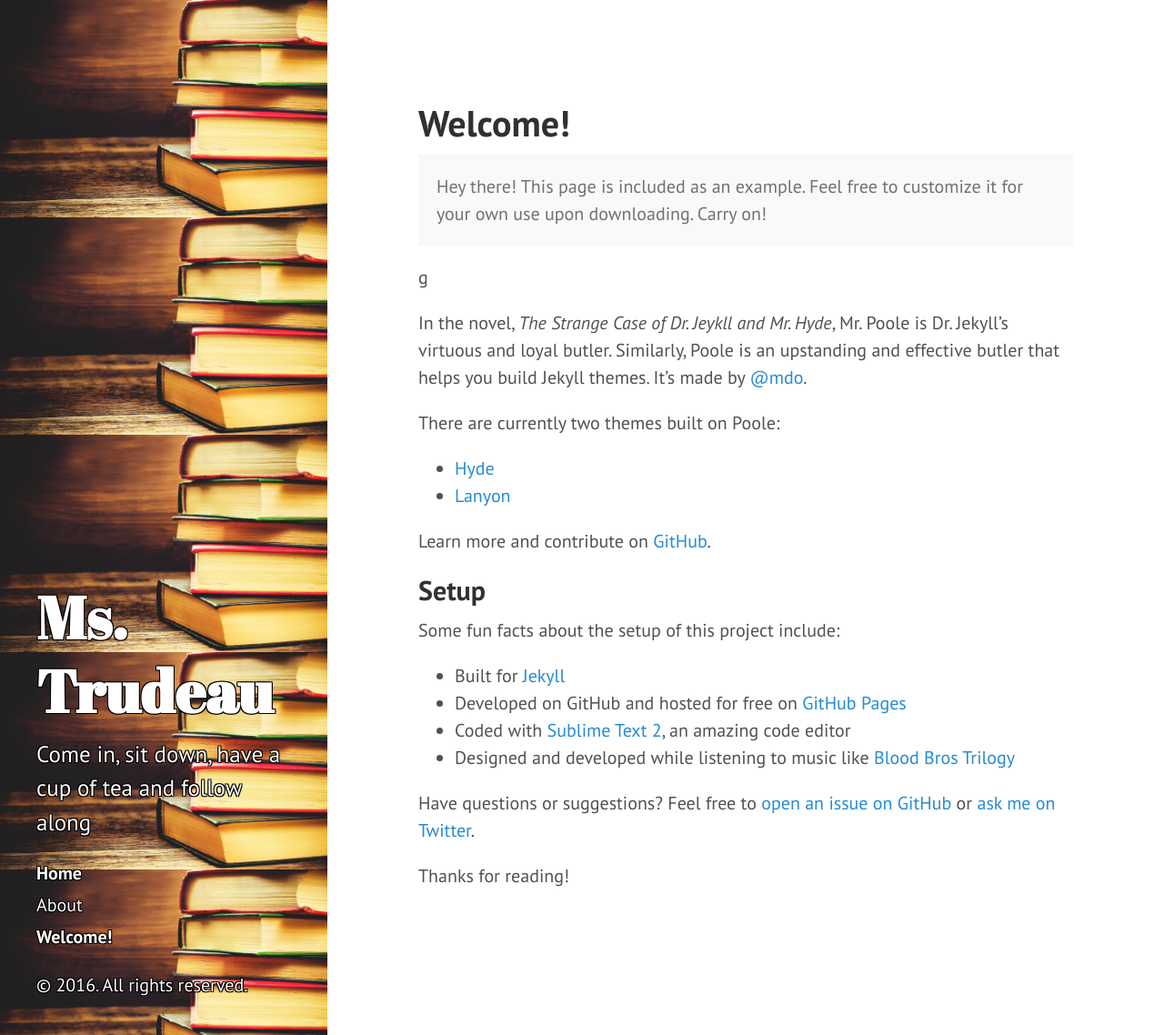
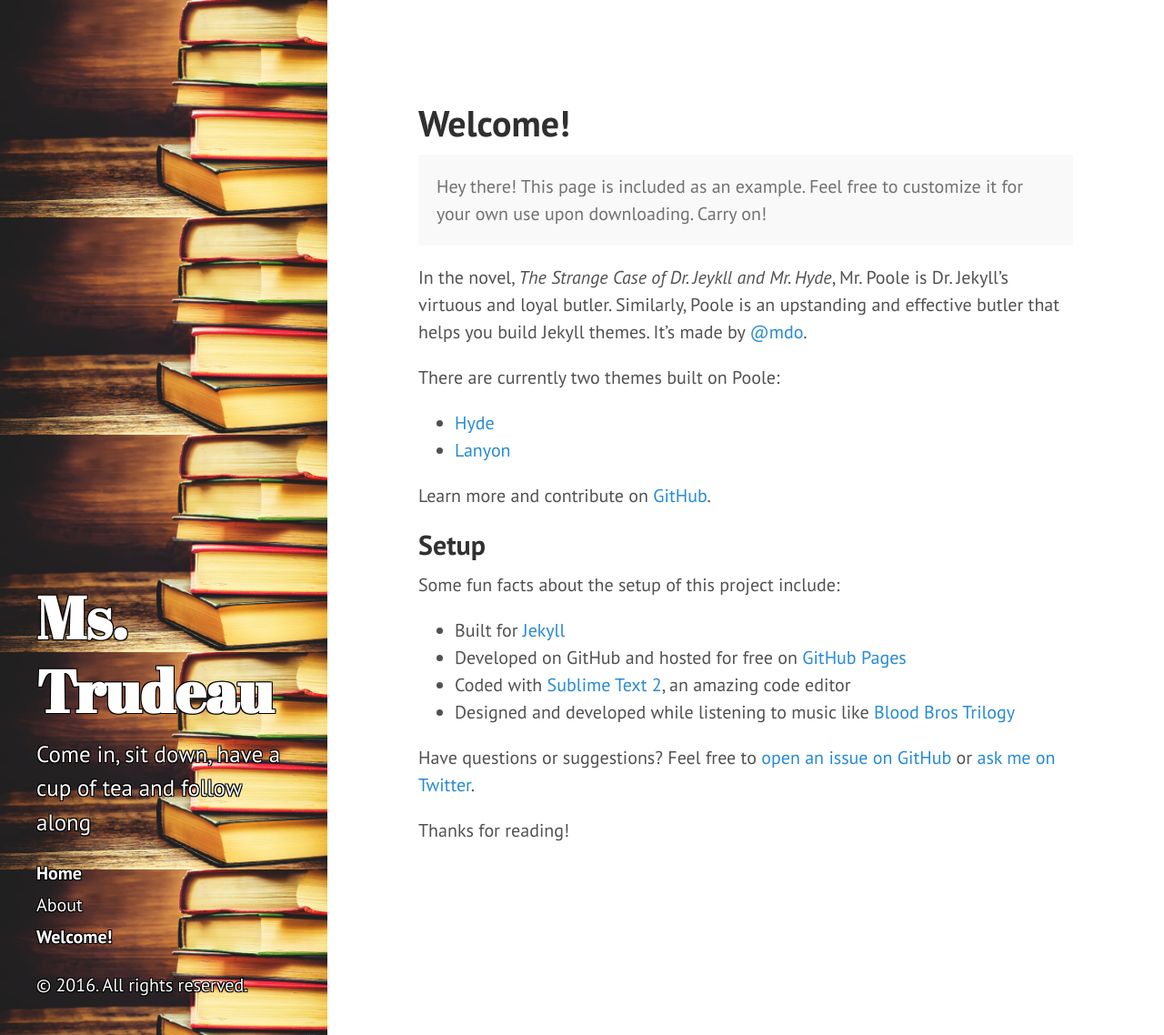
Before and after one commit to JourdanTrudeau/JourdanTrudeau.github.io, a Jekyll site: the page built from index.md, in a window 1280 px wide and 1138 px high. Shown: the whole window at 91% size. Built offline with Jekyll 4.4.1, drawn with Linux system fonts in a browser that asks for light colours.

Commit message:
Updated index.md

```diff
--- a/index.md
+++ b/index.md
@@ -6,7 +6,7 @@ title: Welcome!
 
 <p class="message">
   Hey there! This page is included as an example. Feel free to customize it for your own use upon downloading. Carry on!
-</p>g
+</p>
 
 In the novel, *The Strange Case of Dr. Jeykll and Mr. Hyde*, Mr. Poole is Dr. Jekyll's virtuous and loyal butler. Similarly, Poole is an upstanding and effective butler that helps you build Jekyll themes. It's made by [@mdo](https://twitter.com/mdo).
 
```
